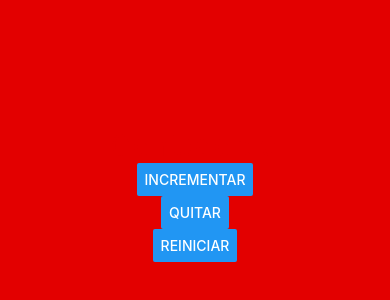
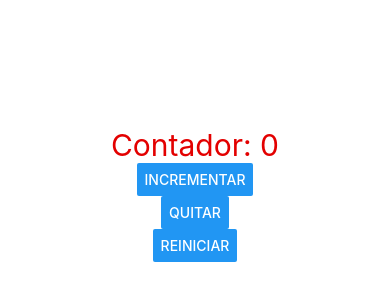
Before and after one commit to AleVazquez1313/JSparaprincipiantes, a React Native app in the folder intro2/: screen / in a window 390 px wide. Shown: the part 228-528 px from the top of the page. Built offline with nearby package versions, Linux system fonts and the light colour scheme.

Commit message:
cambiar color

```diff
--- a/intro2/App.js
+++ b/intro2/App.js
@@ -29,7 +29,7 @@ let[contador,setContador] = useState(0);
 const styles = StyleSheet.create({
   container: {
     flex: 1, //Definir sus espacios
-    backgroundColor: '#e30000ff', //color del fondo
+    backgroundColor: '#ffffffff', //color del fondo
     alignItems: 'center', //posicion de los elementos en posicion x (star, end, center)
     justifyContent: 'center', //posicion de los elementos en posicion y (star, end, center)
   },
```
